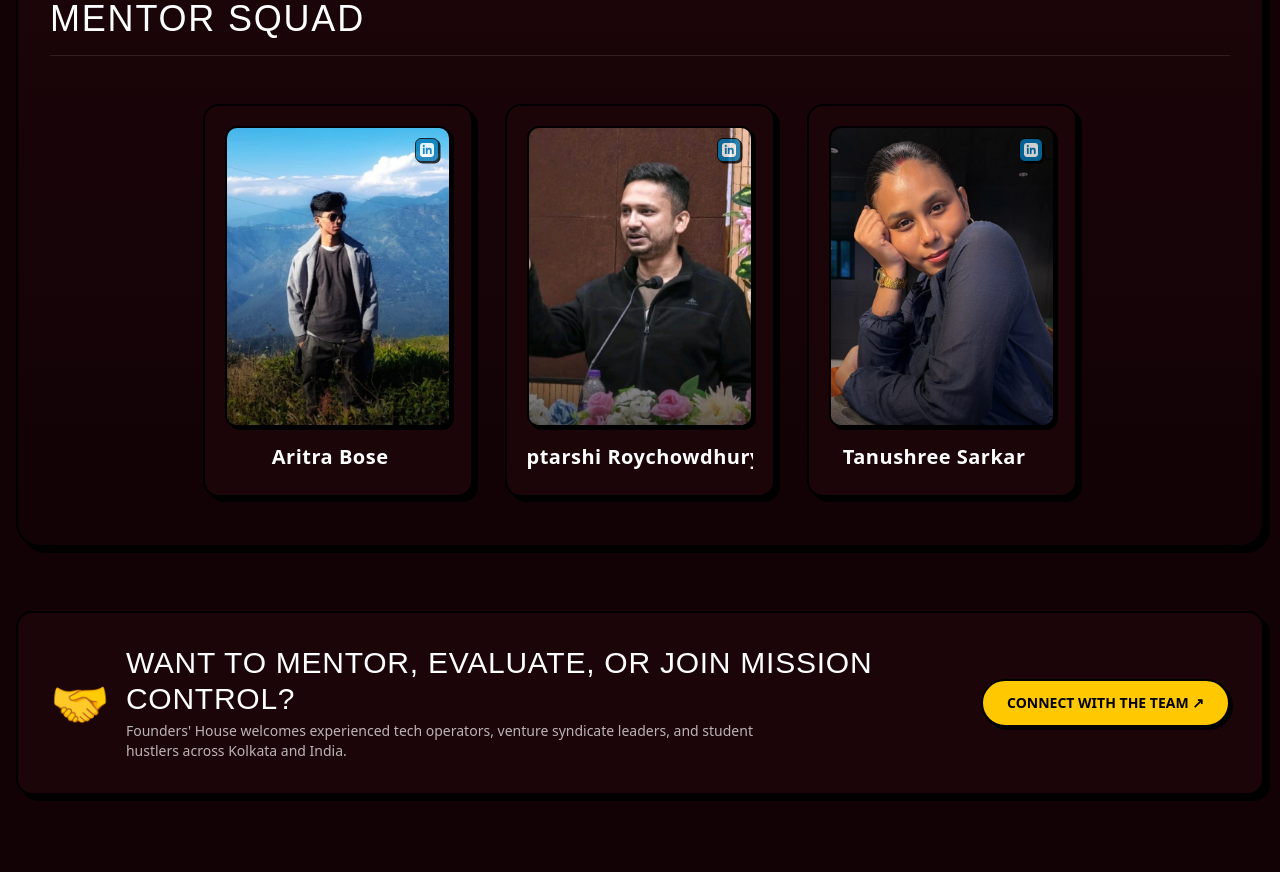
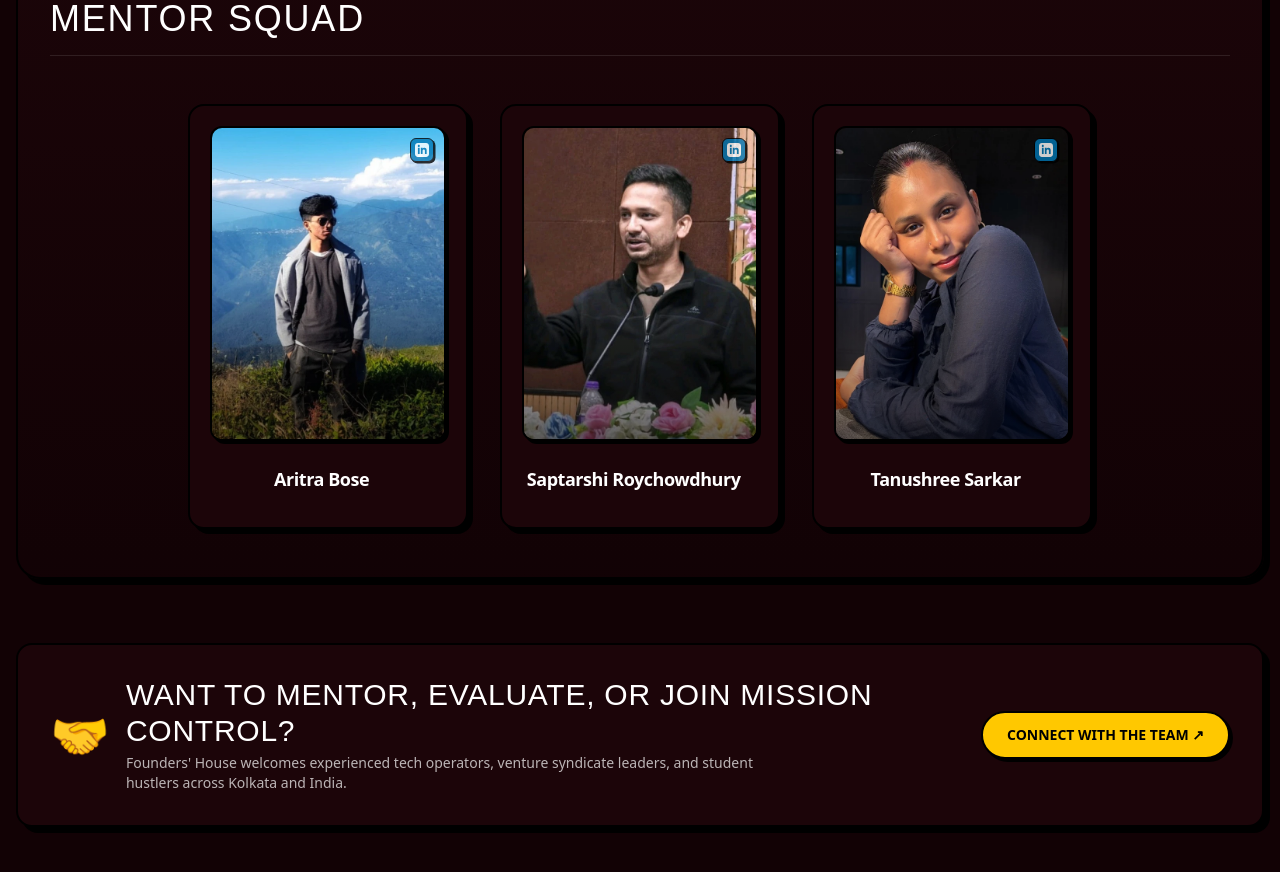
Before and after one commit to Xeffen07G/Founders-House, a React (Vite) app: page / in a window 1280 px wide. Shown: the part 8380-9252 px from the top of the page. Built offline with nearby package versions, Linux system fonts and the light colour scheme; a web font is replaced by a local one.

Commit message:
Fix member name visibility by allowing natural wrapping and removing clip

```diff
--- a/src/components/Squad.jsx
+++ b/src/components/Squad.jsx
@@ -295,7 +295,7 @@ export const Squad = () => {
                             }
                           }
                         : {})}
-                      className={`team-card w-[230px] sm:w-[270px] flex-shrink-0 p-4 sm:p-5 rounded-2xl bg-[#1C0509] border-2 border-black shadow-[5px_5px_0px_#000] text-center flex flex-col items-center justify-between relative overflow-hidden group hover:border-[#19D3F3] transition-all duration-300 hover:-translate-y-2 select-none ${
+                      className={`team-card w-[240px] sm:w-[280px] flex-shrink-0 p-4 sm:p-5 rounded-2xl bg-[#1C0509] border-2 border-black shadow-[5px_5px_0px_#000] text-center flex flex-col items-center justify-between relative overflow-hidden group hover:border-[#19D3F3] transition-all duration-300 hover:-translate-y-2 select-none ${
                         member.linkedin ? 'cursor-pointer' : ''
                       }`}
                     >
@@ -304,8 +304,8 @@ export const Squad = () => {
                         <img
                           src={member.image}
                           alt={member.name}
-                          width="270"
-                          height="360"
+                          width="280"
+                          height="373"
                           className="w-full h-full object-cover object-top filter contrast-105 group-hover:scale-105 transition-transform duration-300 pointer-events-none"
                           loading="eager"
                           decoding="async"
@@ -321,11 +321,11 @@ export const Squad = () => {
                       </div>
 
                       {/* Member Name */}
-                      <div className="w-full text-center pb-1">
-                        <h4 className="font-poppins font-extrabold text-base sm:text-xl text-white tracking-wide group-hover:text-[#19D3F3] transition-colors whitespace-nowrap overflow-hidden text-ellipsis flex items-center justify-center gap-1.5">
-                          <span>{member.name}</span>
+                      <div className="w-full text-center pb-1 min-h-[50px] flex items-center justify-center px-1">
+                        <h4 className="font-poppins font-extrabold text-sm sm:text-lg text-white leading-snug tracking-tight group-hover:text-[#19D3F3] transition-colors text-center">
+                          <span className="inline">{member.name}</span>
                           {member.linkedin && (
-                            <span className="text-[11px] text-[#19D3F3] opacity-0 group-hover:opacity-100 transition-opacity">↗</span>
+                            <span className="text-[11px] text-[#19D3F3] opacity-0 group-hover:opacity-100 transition-opacity ml-1 inline-block align-middle">↗</span>
                           )}
                         </h4>
                       </div>
@@ -350,7 +350,7 @@ export const Squad = () => {
                         title: `Open ${member.name}'s LinkedIn profile`
                       }
                     : {})}
-                  className={`w-[230px] sm:w-[270px] flex-shrink-0 p-4 sm:p-5 rounded-2xl bg-[#1C0509] border-2 border-black shadow-[5px_5px_0px_#000] text-center flex flex-col items-center justify-between relative overflow-hidden group hover:border-[#FFC800] transition-all duration-300 hover:-translate-y-2 select-none ${
+                  className={`w-[240px] sm:w-[280px] flex-shrink-0 p-4 sm:p-5 rounded-2xl bg-[#1C0509] border-2 border-black shadow-[5px_5px_0px_#000] text-center flex flex-col items-center justify-between relative overflow-hidden group hover:border-[#FFC800] transition-all duration-300 hover:-translate-y-2 select-none ${
                     member.linkedin ? 'cursor-pointer' : ''
                   }`}
                 >
@@ -359,8 +359,8 @@ export const Squad = () => {
                     <img
                       src={member.image}
                       alt={member.name}
-                      width="270"
-                      height="360"
+                      width="280"
+                      height="373"
                       className="w-full h-full object-cover object-top filter contrast-105 group-hover:scale-105 transition-transform duration-300 pointer-events-none"
                       loading="eager"
                       decoding="async"
@@ -376,11 +376,11 @@ export const Squad = () => {
                   </div>
 
                   {/* Member Name */}
-                  <div className="w-full text-center pb-1">
-                    <h4 className="font-poppins font-extrabold text-base sm:text-xl text-white tracking-wide group-hover:text-[#FFC800] transition-colors whitespace-nowrap overflow-hidden text-ellipsis flex items-center justify-center gap-1.5">
-                      <span>{member.name}</span>
+                  <div className="w-full text-center pb-1 min-h-[50px] flex items-center justify-center px-1">
+                    <h4 className="font-poppins font-extrabold text-sm sm:text-lg text-white leading-snug tracking-tight group-hover:text-[#FFC800] transition-colors text-center">
+                      <span className="inline">{member.name}</span>
                       {member.linkedin && (
-                        <span className="text-[11px] text-[#FFC800] opacity-0 group-hover:opacity-100 transition-opacity">↗</span>
+                        <span className="text-[11px] text-[#FFC800] opacity-0 group-hover:opacity-100 transition-opacity ml-1 inline-block align-middle">↗</span>
                       )}
                     </h4>
                   </div>
```
